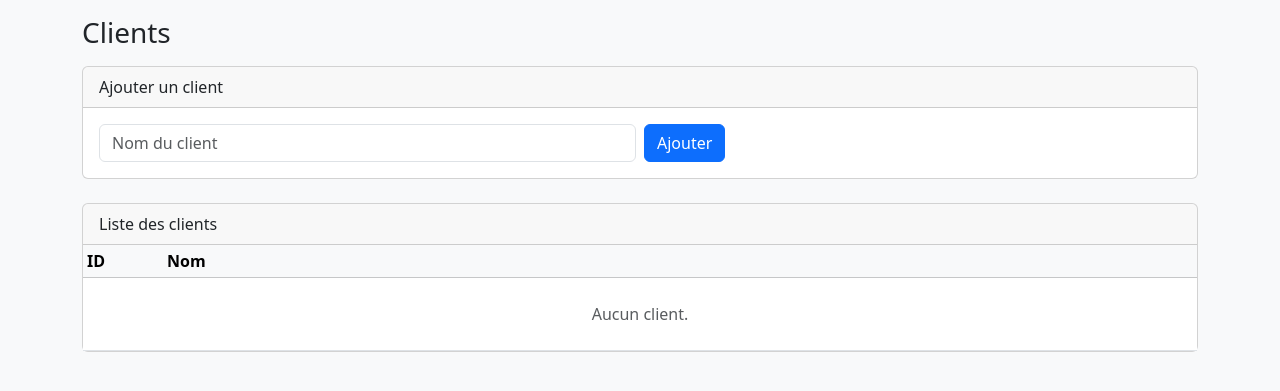
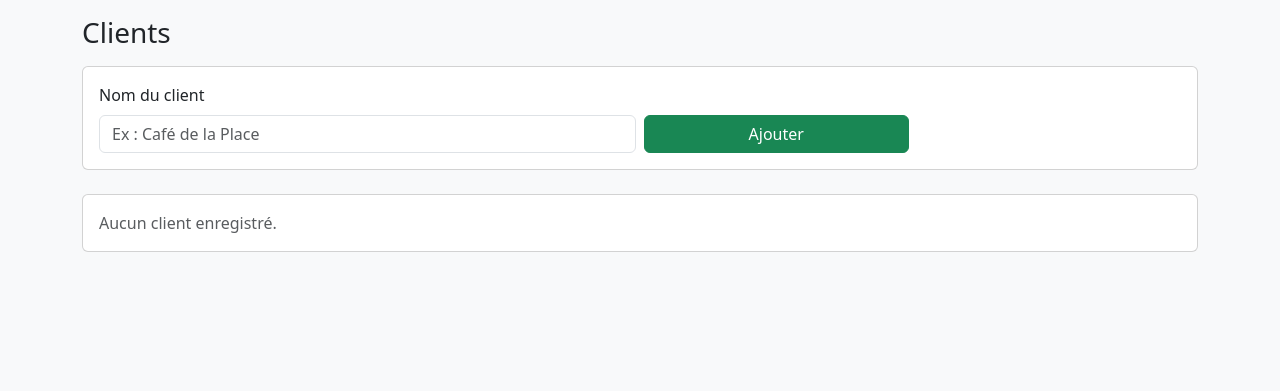
Before and after one commit to lecentrallanderneau-oss/Suivi_futs, a Flask app: page /clients in a window 1280 px wide. Shown: the part 57-448 px from the top of the page. Run offline with Flask 3, Linux system fonts and the light colour scheme; some libraries are stand-ins or nearby versions.

Commit message:
Update clients.html

```diff
--- a/templates/clients.html
+++ b/templates/clients.html
@@ -1,52 +1,37 @@
 {% extends "base.html" %}
 {% block content %}
 <div class="d-flex align-items-center justify-content-between mb-3">
-  <h1 class="h3 mb-0">Clients</h1>
+  <h1 class="h3 m-0">Clients</h1>
 </div>
 
 <div class="card mb-4">
-  <div class="card-header">Ajouter un client</div>
   <div class="card-body">
-    <form method="post" action="{{ url_for('clients') }}" class="row g-2">
-      <div class="col-sm-8 col-md-6">
-        <input type="text" name="name" class="form-control" placeholder="Nom du client" required>
+    <form class="row g-2" method="post" action="{{ url_for('add_client') }}">
+      <div class="col-md-6">
+        <label class="form-label">Nom du client</label>
+        <input type="text" name="name" class="form-control" placeholder="Ex : Café de la Place" required>
       </div>
-      <div class="col-auto">
-        <button class="btn btn-primary">Ajouter</button>
+      <div class="col-md-3 align-self-end">
+        <button class="btn btn-success w-100" type="submit">Ajouter</button>
       </div>
     </form>
   </div>
 </div>
 
 <div class="card">
-  <div class="card-header">Liste des clients</div>
-  <div class="card-body p-0">
-    <div class="table-responsive">
-      <table class="table table-sm align-middle mb-0">
-        <thead class="table-light">
-          <tr>
-            <th style="width:80px;">ID</th>
-            <th>Nom</th>
-            <th style="width:140px;"></th>
-          </tr>
-        </thead>
-        <tbody>
-          {% for c in clients %}
-          <tr>
-            <td>{{ c.id }}</td>
-            <td>{{ c.name }}</td>
-            <td class="text-end">
-              <a class="btn btn-outline-secondary btn-sm" href="{{ url_for('client_detail', client_id=c.id) }}">
-                Ouvrir
-              </a>
-            </td>
-          </tr>
-          {% else %}
-          <tr><td colspan="3" class="text-center text-muted py-4">Aucun client.</td></tr>
-          {% endfor %}
-        </tbody>
-      </table>
-    </div>
+  <div class="card-body">
+    {% if clients %}
+      <ul class="list-group list-group-flush">
+        {% for c in clients %}
+        <li class="list-group-item d-flex justify-content-between align-items-center">
+          <span>{{ c.name }}</span>
+          <a class="btn btn-sm btn-primary" href="{{ url_for('client_detail', client_id=c.id) }}">Gérer</a>
+        </li>
+        {% endfor %}
+      </ul>
+    {% else %}
+      <p class="mb-0 text-muted">Aucun client enregistré.</p>
+    {% endif %}
   </div>
 </div>
 {% endblock %}
```
